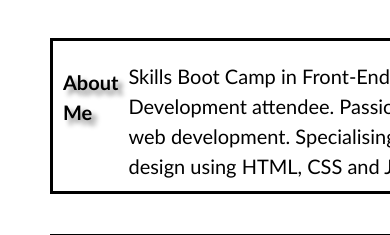
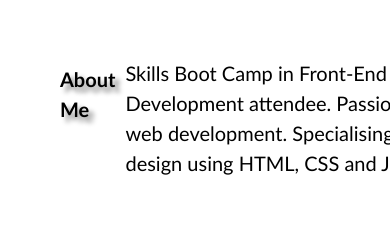
Before and after one commit to missmbala/second-challenge, a plain HTML site: page index.html in a window 390 px wide. Shown: the part 341-576 px from the top of the page. Drawn offline with Linux system fonts and the light colour scheme.

Commit message:
final changes

```diff
--- a/css/style.css
+++ b/css/style.css
@@ -69,7 +69,6 @@ p {
   justify-content: space-around;
   margin: 40px;
   padding: 10px;
-  border-style: solid;
   text-shadow: 5px 5px 5px grey;
 }
 
@@ -95,11 +94,10 @@ footer h2 {
   font-size: small;
 }
 
-
-@media screen and (max-width: 440px) {
+@media (max-width: 440px) {
   * {
     font-size: 20px;
+    justify-content: center;
     width: 400px;
-    justify-content: center;
   }
 }
```
